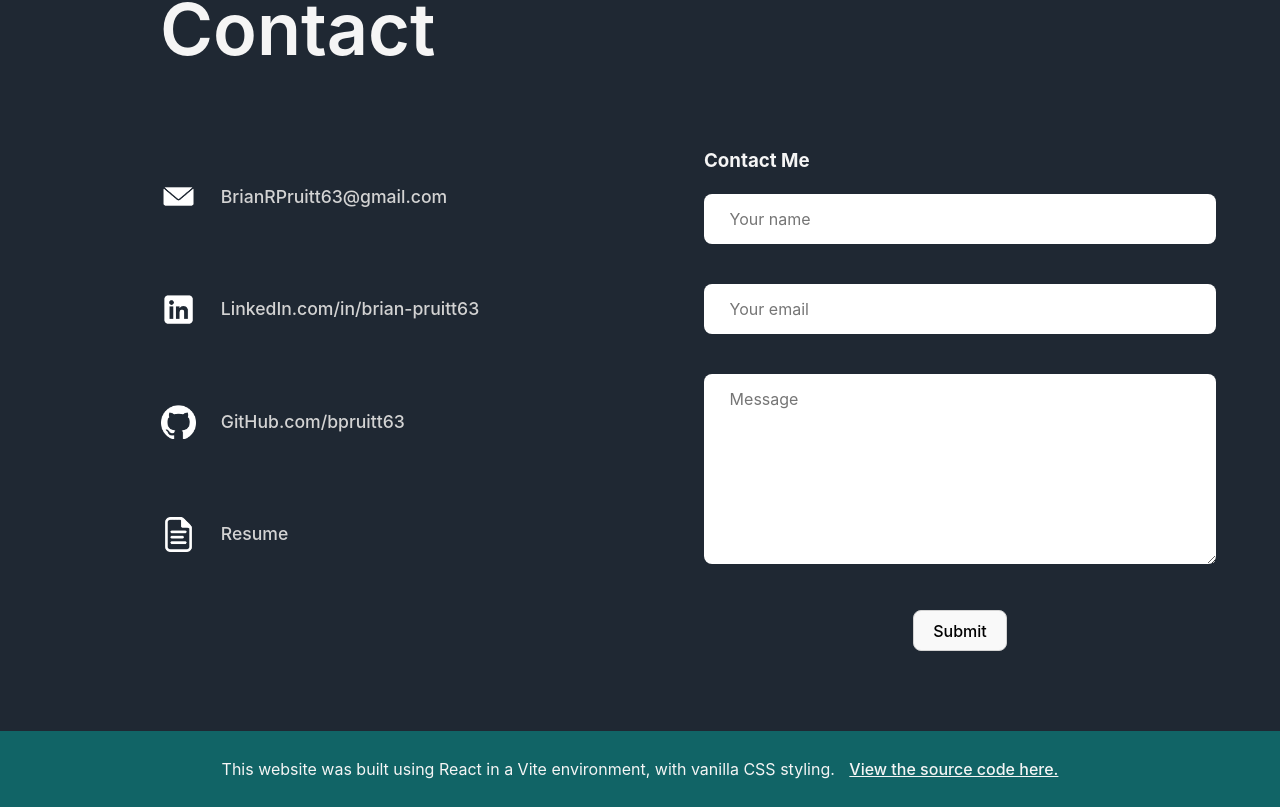
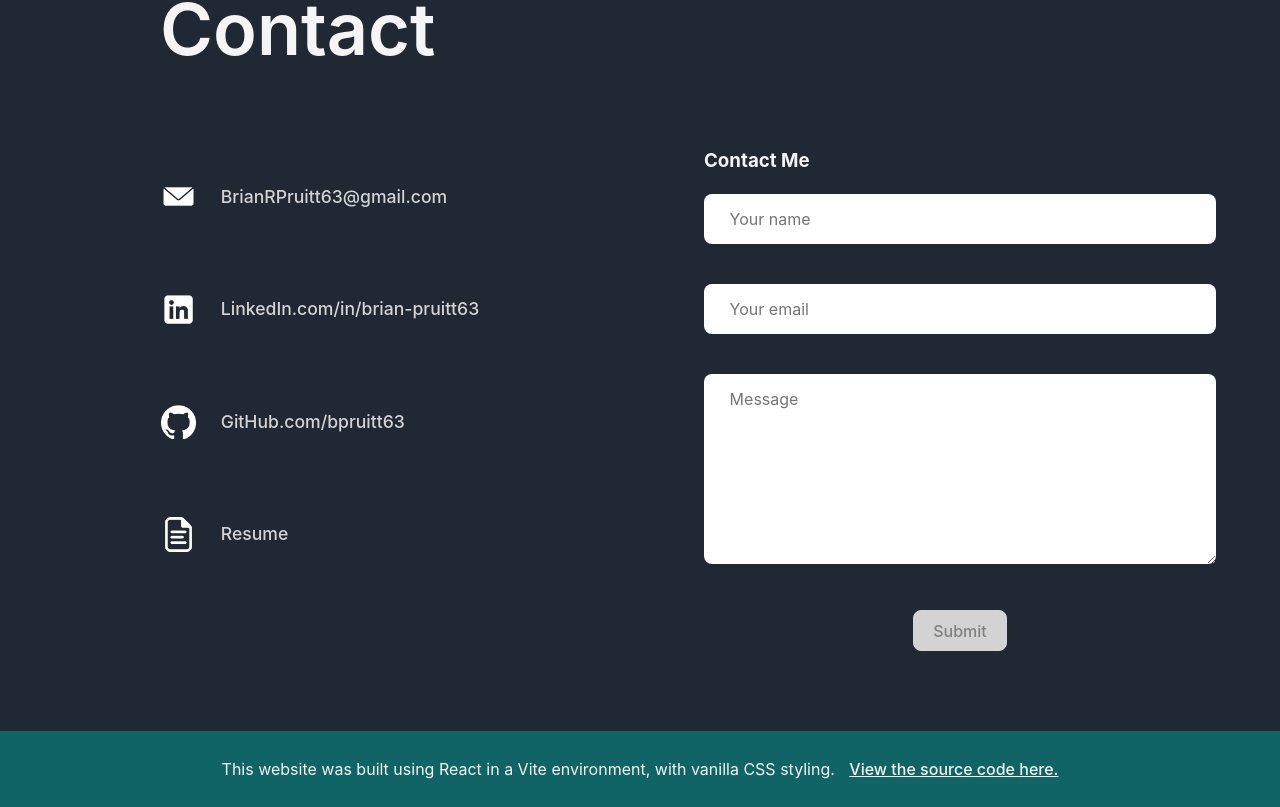
Before and after one commit to bpruitt63/portfolio, a React (Vite) app: page / in a window 1280 px wide. Shown: the part 3279-4086 px from the top of the page. Built offline with nearby package versions, Linux system fonts and the light colour scheme.

Commit message:
disabled submit button on empty form

```diff
--- a/src/ContactForm.jsx
+++ b/src/ContactForm.jsx
@@ -9,10 +9,18 @@ function ContactForm() {
     const [data, setData] = useState(initialState);
     const [errors, setErrors] = useState([]);
     const [message, setMessage] = useState('');
+    const [disabled, setDisabled] = useState(true);
 
     const handleChange = (e) => {
         const {name, value} = e.target;
-        setData(d => ({...d, [name]: value}));
+        const newData = {...data};
+        newData[name] = value;
+        setData(newData);
+        if (newData.name.length && newData.email.length && newData.message.length) {
+            setDisabled(false);
+        } else {
+            setDisabled(true);
+        };
     };
 
     const handleSubmit = async (e) => {
@@ -72,7 +80,10 @@ function ContactForm() {
                         rows='8'
                         value={data.message}
                         onChange={handleChange} />
-                <button type='submit'>Submit</button>
+                <button type='submit'
+                        disabled={disabled}>
+                            Submit
+                </button>
             </form>
         </>
     );
--- a/src/static/styles/contact.css
+++ b/src/static/styles/contact.css
@@ -63,6 +63,16 @@
     background-color: lightgray;
 }
 
+.contactForm button:disabled {
+    background-color: lightgray;
+    color: gray;
+}
+
+.contactForm button:disabled:hover {
+    border-color: lightgray;
+    cursor: not-allowed;
+}
+
 .error {
     background-color: lightcoral;
     padding: 8px;
```
